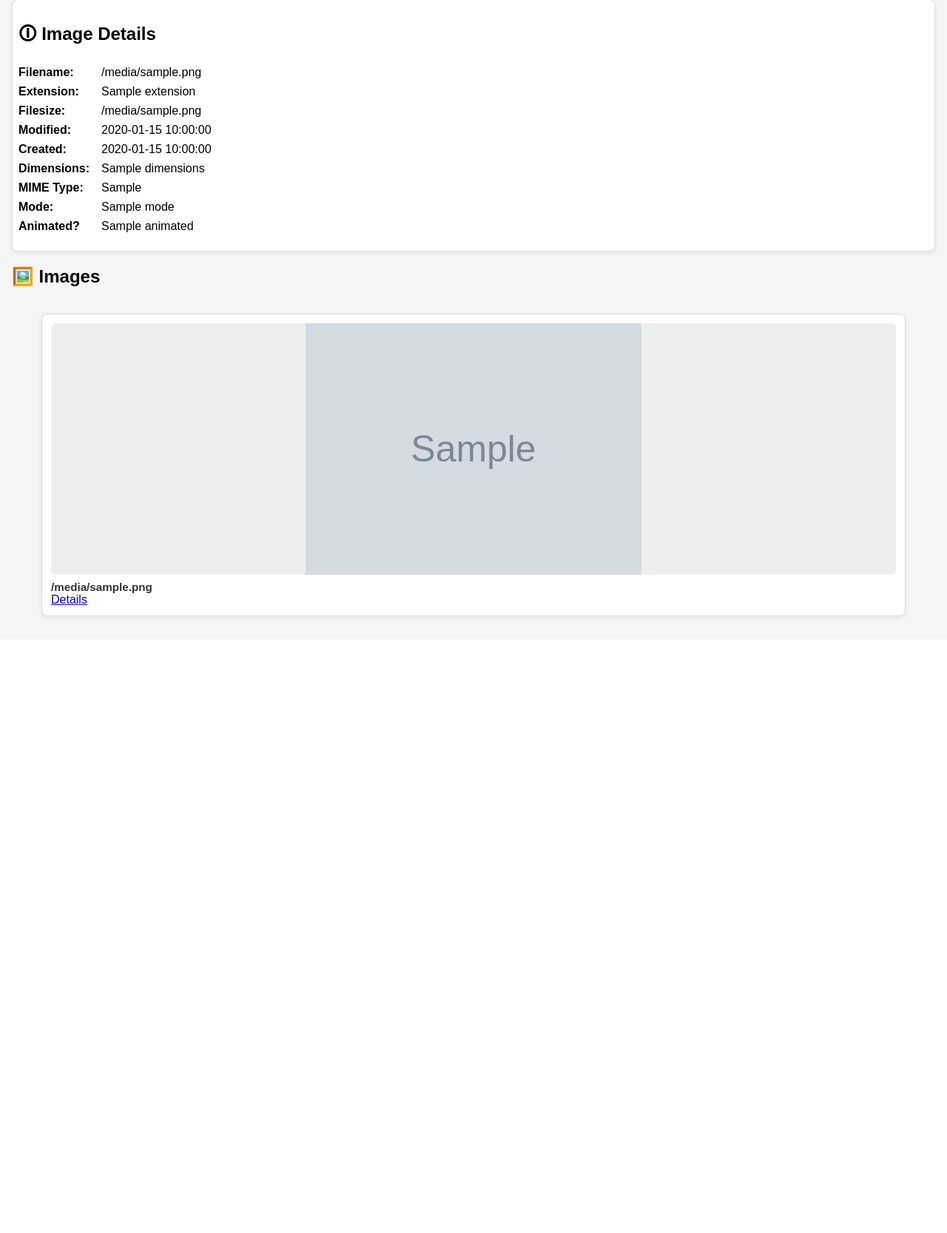
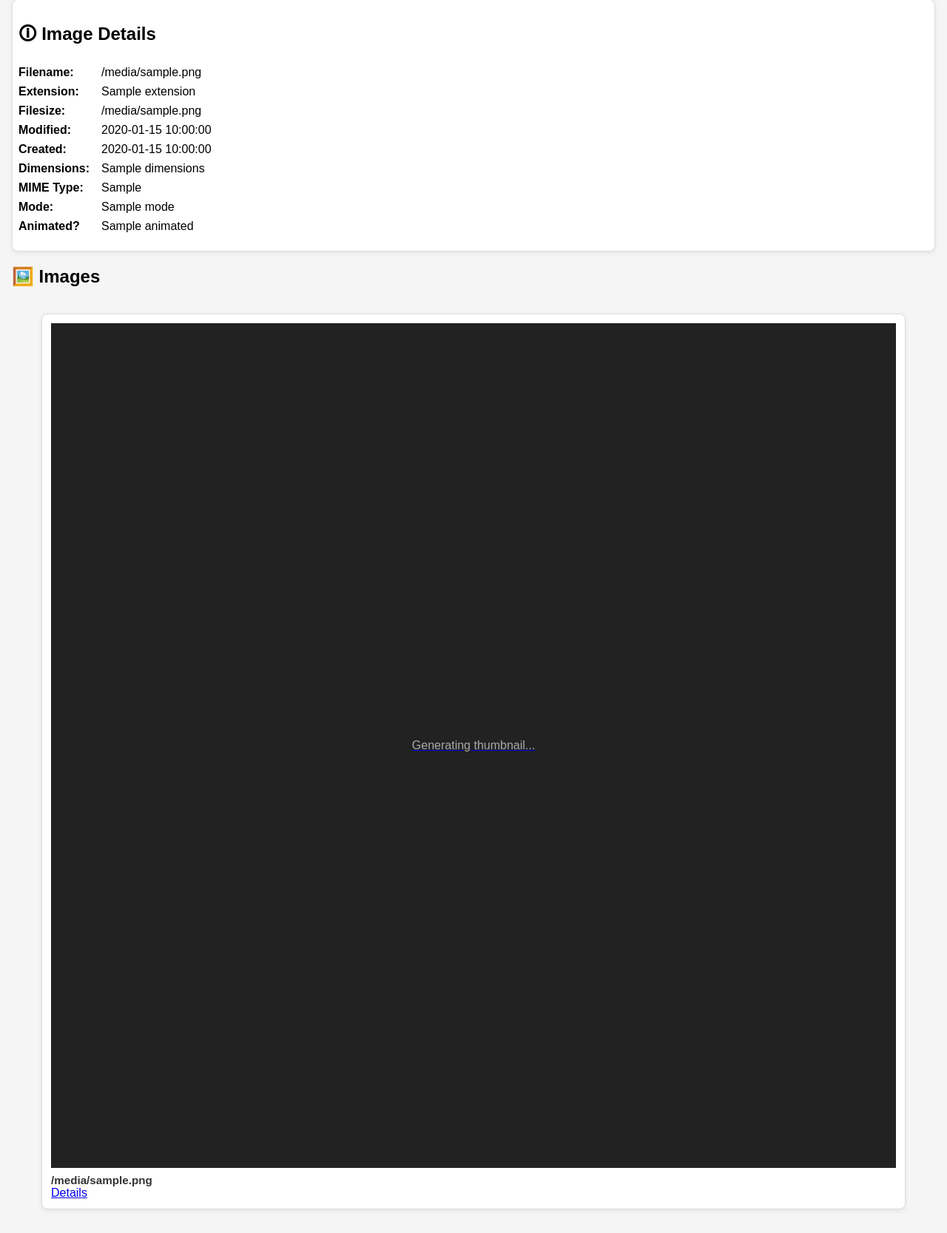
Before and after one commit to NullWhiteCode/MemeBrain, a Flask app: template templates/index.html in a window 1280 px wide. Shown: the part 377-2044 px from the top of the page at 74% size. Before the commit the page ends 1215 px from the top, so only its background shows below. Run offline with Flask 3, Linux system fonts and the light colour scheme; the template is opened without the code that fills it: most values are stand-ins (such as "Sample title", 1, 10 or a date in 2020); grey boxes marked "Sample" are stand-in pictures; some libraries are stand-ins or nearby versions.

Commit message:
Generate thumbnails in background with placeholders

```diff
--- a/app.py
+++ b/app.py
@@ -159,15 +159,8 @@ def build_image_thumbnail(image_path, library_path):
     if not image_path.is_file():
         return None
 
-    relative_path = image_path.relative_to(library_path)
-    cache_filename = hashlib.md5(
-        str(relative_path).encode("utf-8")
-    ).hexdigest()
-
-    cache_dir = Path("cache") / "thumbnails"
-    cache_path = cache_dir / f"{cache_filename}.webp"
-
-    cache_dir.mkdir(parents=True, exist_ok=True)
+    cache_path = get_thumbnail_cache_path(image_path, library_path)
+    cache_path.parent.mkdir(parents=True, exist_ok=True)
 
     if cache_path.exists():
         return cache_path
@@ -193,20 +186,39 @@ def generate_library_thumbnails(library_index, library_path):
         build_image_thumbnail(image_path, library_path)
 
 
+def get_thumbnail_cache_path(image_path, library_path):
+    image_path = Path(image_path)
+    library_path = Path(library_path)
+
+    relative_path = image_path.relative_to(library_path)
+
+    cache_filename = hashlib.md5(
+        str(relative_path).encode("utf-8")
+    ).hexdigest()
+
+    cache_dir = Path("cache") / "thumbnails"
+
+    return cache_dir / f"{cache_filename}.webp"
+
+
 def build_gallery(library_path, indexed_files):
     gallery = []
 
     for item in indexed_files:
         image_path = item["path"]
-        thumbnail_path = build_image_thumbnail(image_path, library_path)
-
-        if thumbnail_path is None:
-            continue
+        thumbnail_path = get_thumbnail_cache_path(
+            image_path,
+            library_path
+        )
 
         gallery.append({
             "filename": item["filename"],
             "relative_path": item["relative_path"].as_posix(),
-            "thumbnail": thumbnail_path.name,
+            "thumbnail": (
+                thumbnail_path.name
+                if thumbnail_path.exists()
+                else None
+            ),
         })
 
     return gallery
@@ -502,6 +514,5 @@ def serve_thumbnail(filename):
     return "Thumbnail not found.", 404
 
 
-
 if __name__ == '__main__':
     app.run(debug=True)
--- a/static/CSS/style.css
+++ b/static/CSS/style.css
@@ -229,3 +229,14 @@ body {
     grid-column: 1;
   }
 }
+
+.thumbnail-placeholder {
+  width: 100%;
+  aspect-ratio: 1;
+  display: flex;
+  justify-content: center;
+  align-items: center;
+
+  background: #222;
+  color: #aaa;
+}
--- a/templates/index.html
+++ b/templates/index.html
@@ -131,10 +131,14 @@
               data-lightbox="gallery"
               data-caption="{{ item.filename }}"
             >
+              {% if item.thumbnail %}
               <img
                 src="{{ url_for('serve_thumbnail', filename=item.thumbnail) }}"
                 alt="{{ item.filename }}"
               />
+              {% else %}
+              <div class="thumbnail-placeholder">Generating thumbnail...</div>
+              {% endif %}
             </a>
 
             <figcaption class="filename" title="{{ item.filename }}">
```
